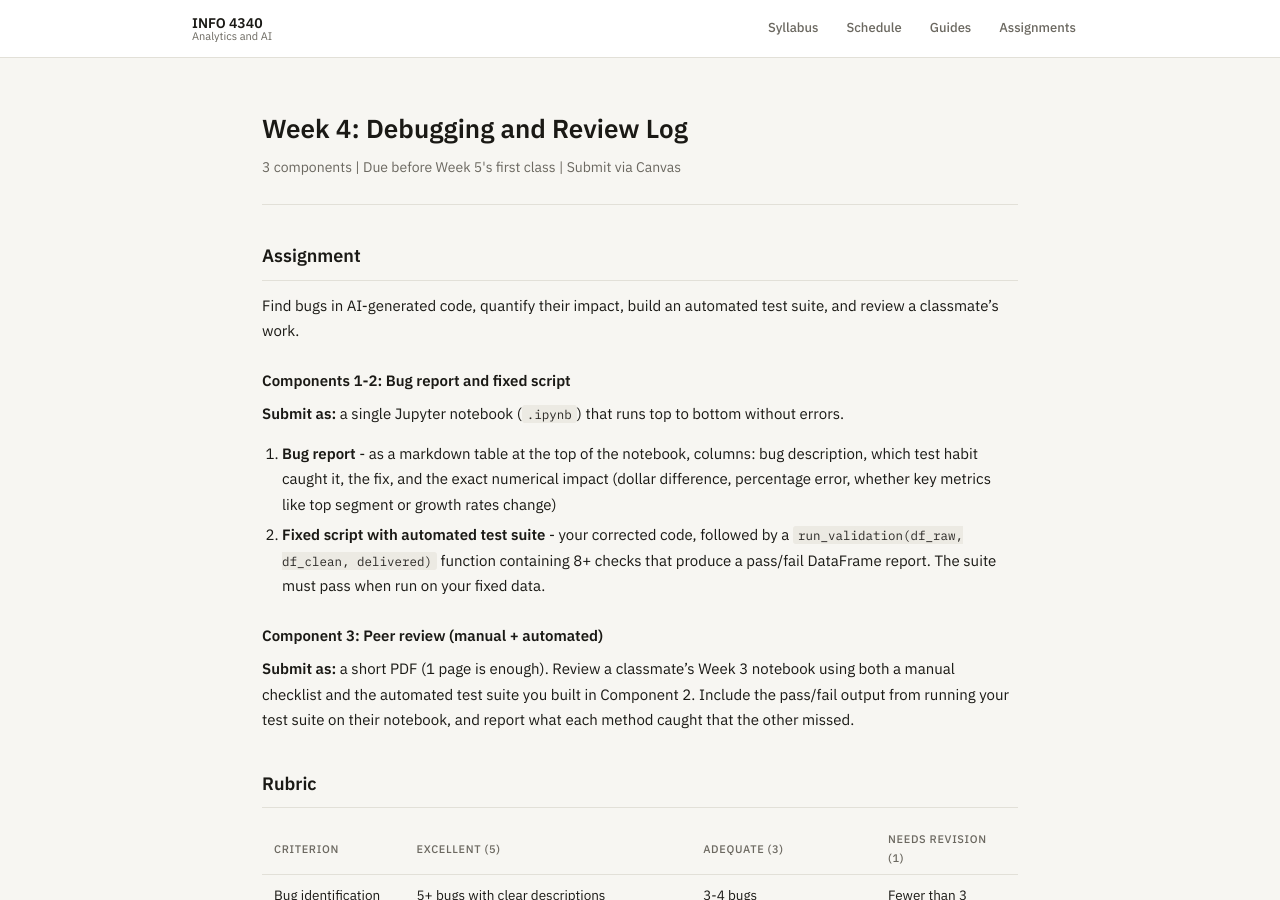
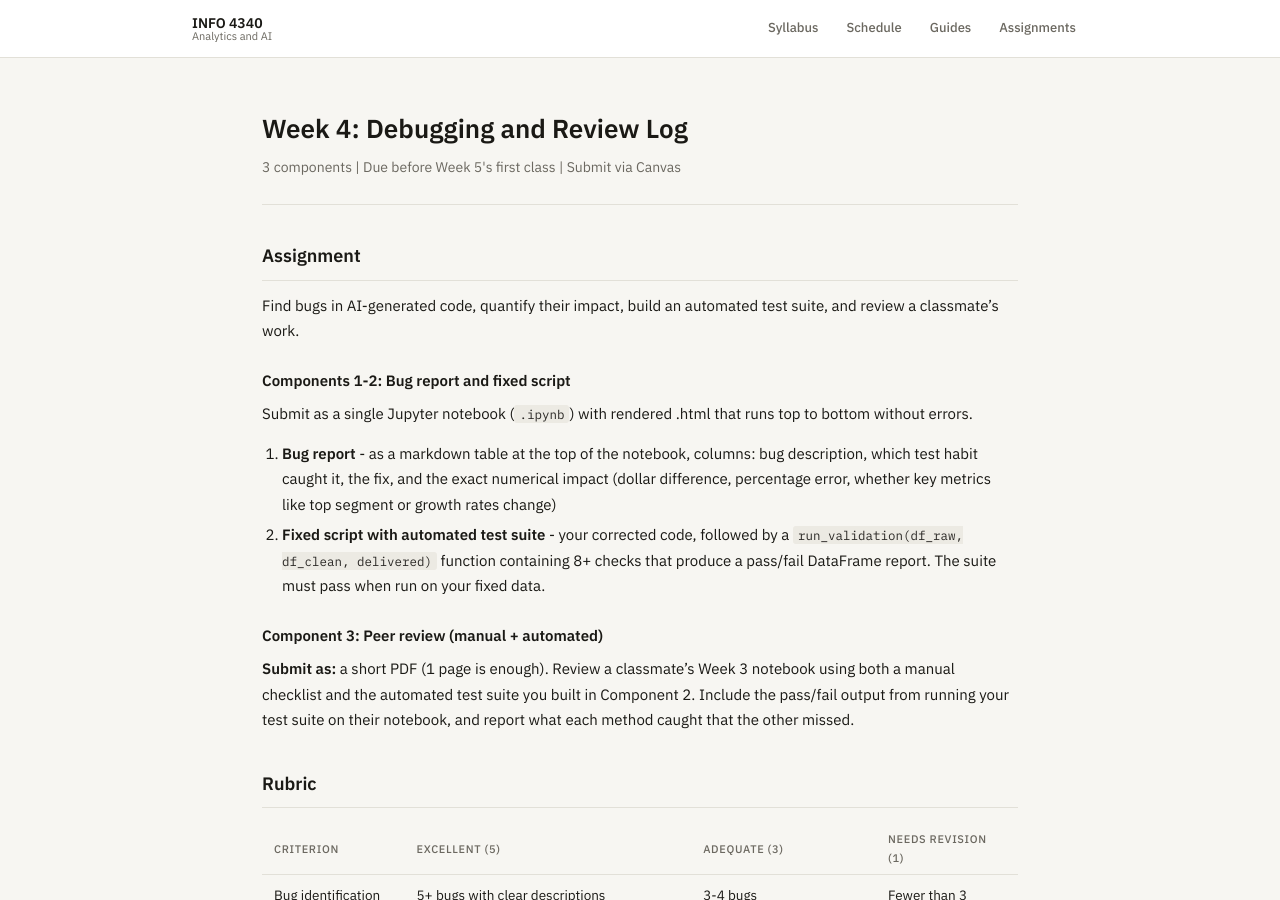
Before and after one commit to steflangehennig/info4340, a Jekyll site: the page built from assignments/week-4-debugging.md, in a window 1280 px wide and 900 px high. Built offline with Jekyll 4.4.1, drawn with Linux system fonts in a browser that asks for light colours.

Commit message:
update wk 3

```diff
--- a/assignments/week-4-debugging.md
+++ b/assignments/week-4-debugging.md
@@ -11,7 +11,7 @@ Find bugs in AI-generated code, quantify their impact, build an automated test s
 
 ### Components 1-2: Bug report and fixed script
 
-**Submit as:** a single Jupyter notebook (`.ipynb`) that runs top to bottom without errors.
+Submit as a single Jupyter notebook (`.ipynb`) with rendered .html that runs top to bottom without errors.
 
 1. **Bug report** - as a markdown table at the top of the notebook, columns: bug description, which test habit caught it, the fix, and the exact numerical impact (dollar difference, percentage error, whether key metrics like top segment or growth rates change)
 2. **Fixed script with automated test suite** - your corrected code, followed by a `run_validation(df_raw, df_clean, delivered)` function containing 8+ checks that produce a pass/fail DataFrame report. The suite must pass when run on your fixed data.
```
